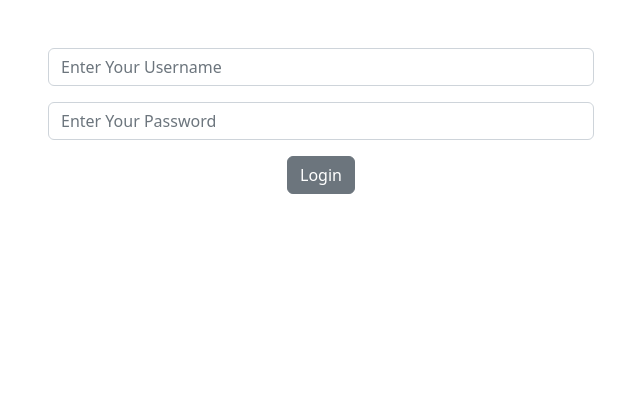
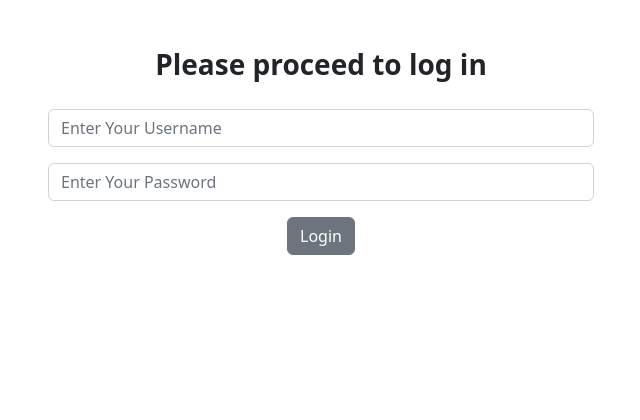
Before and after one commit to ivantverdy/astro_shop, a Django app: page /login/ in a window 1280 px wide. Shown: the part 315-735 px from the top of the page, without its empty margins (319-959 px from the left). Run offline with Django 5.2, Linux system fonts and the light colour scheme; some libraries are stand-ins or nearby versions.

Commit message:
added <<please proceed to log in>> text

```diff
--- a/django_shop/astro_shop/templates/login.html
+++ b/django_shop/astro_shop/templates/login.html
@@ -13,7 +13,8 @@
     <div class="row">
             <div class="col-md-6 offset-md-3">
                 <form method="POST" action="{% url 'login' %}">
-<!--                    <strong>Please proceed to log in</strong>-->
+                    <div style="text-align: center; margin-bottom: 5%"><h3><strong>Please proceed to log in</strong><h3></div>
+
                     {% csrf_token %}
                     {{ form.as_p }}
 
```
